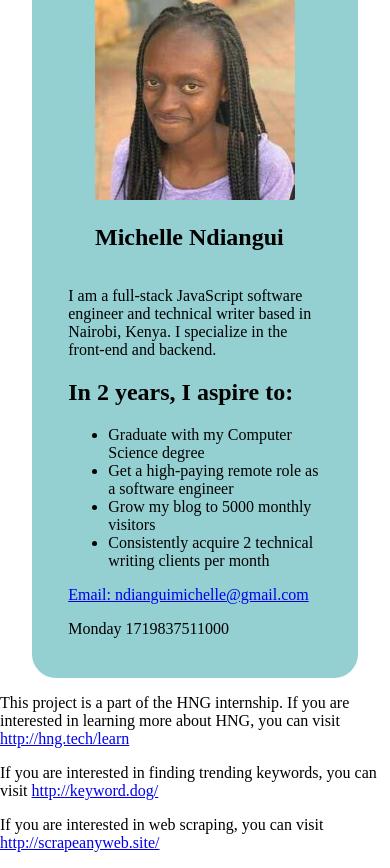
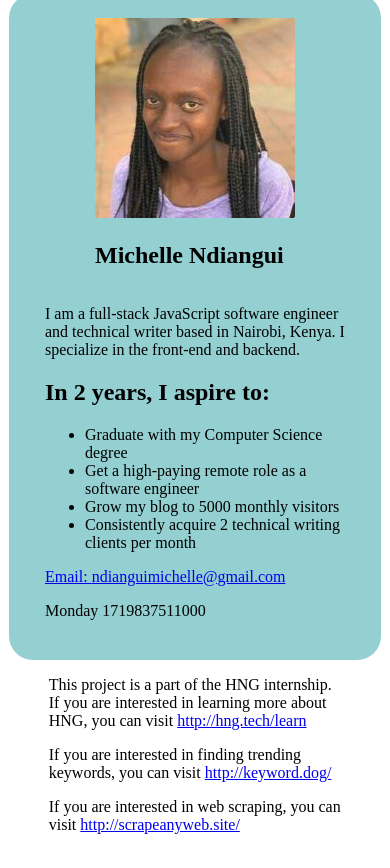
Before and after one commit to MuthoniMN/hng11_frontend_1, a plain HTML site: page index.html in a window 390 px wide. Drawn offline with Linux system fonts and the light colour scheme.

Commit message:
making page responsive

```diff
--- a/style.css
+++ b/style.css
@@ -17,13 +17,22 @@ body>section{
     padding: 24px 36px;
     border-radius: 24px;
     width: 50%;
+    min-width: 600px;
     background-color: rgb(148, 207, 209);
+}
+
+section+div{
+    max-width: 500px;
 }
 
 @media screen and (max-width: 600px) {
     body>section{
         flex-direction: column;
         width: 65%;
+        min-width: 300px;
         gap: 0;
     }
+    section+div{
+        width: 75%;
+    }
 }
```
